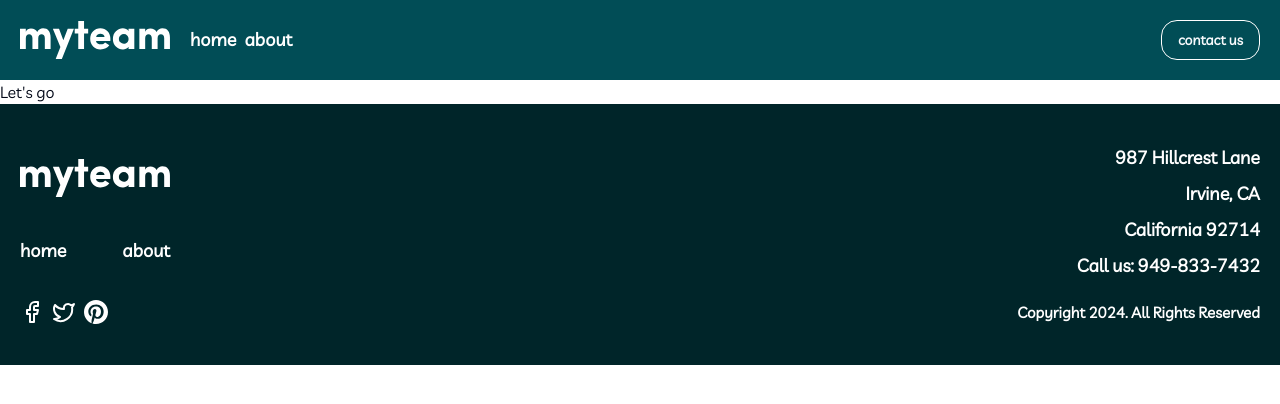
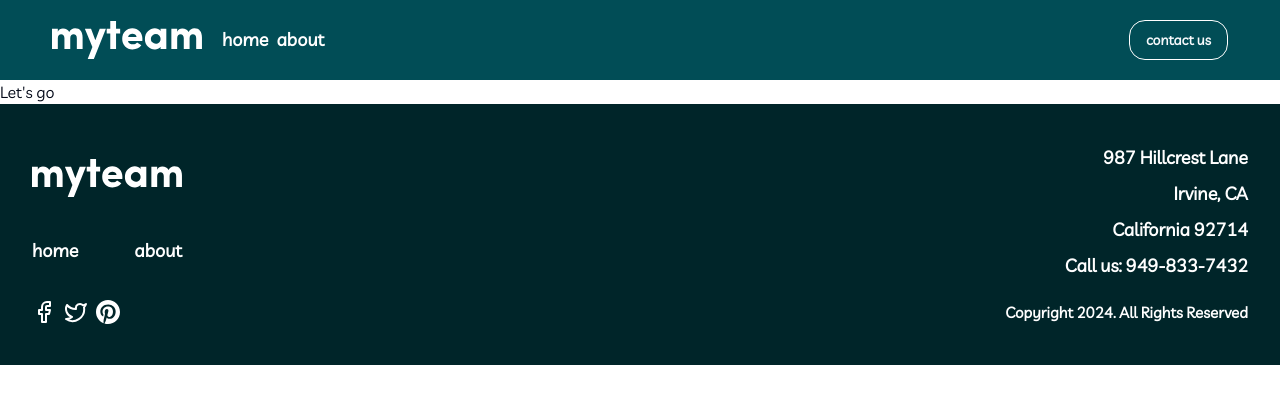
Before and after one commit to thiagomartns/myteam-multipage, a Next.js app: page / in a window 1280 px wide. Shown: the top 404 px of the page. Built offline with nearby package versions, Linux system fonts and the light colour scheme.

Commit message:
Feat: Create container div for sections

```diff
--- a/src/app/globals.css
+++ b/src/app/globals.css
@@ -125,5 +125,12 @@
       font-size: 0.95rem;
       line-height: 25px;
     }
+
+    .main-container {
+      display: flex;
+      justify-content: space-between;
+      width: 100%;
+      align-items: center;
+    }
   }
 }
--- a/src/components/footer/index.tsx
+++ b/src/components/footer/index.tsx
@@ -6,8 +6,9 @@ import { Facebook, Twitter } from "lucide-react";
 
 export const Footer = () => {
   return (
-    <section className="bg-dark-green flex flex-col gap-5 items-center justify-center py-10 text-white">
-      <div className="text-white flex flex-col gap-5 items-center sm:flex-row sm:justify-between sm:w-full sm:px-5">
+    <section className="bg-dark-green py-10 text-white">
+      <div className="main-container flex-col gap-5 lg:container lg:max-w-screen-xl">
+        <div className="text-white flex flex-col gap-5 items-center sm:flex-row sm:justify-between sm:w-full ">
           <div className="flex flex-col gap-2 sm:gap-10">
             <Image
               src={LogoImage}
@@ -27,7 +28,7 @@ export const Footer = () => {
             <p className="body-1">Call us: 949-833-7432</p>
           </div>
         </div>
-      <div className="flex flex-col gap-4 sm:flex-row sm:justify-between sm:w-full sm:px-5">
+        <div className="flex flex-col gap-4 sm:flex-row sm:justify-between sm:w-full">
           <ul className="flex gap-2 justify-center">
             <li>
               <Facebook />
@@ -41,6 +42,7 @@ export const Footer = () => {
           </ul>
           <p className="body-2">Copyright 2024. All Rights Reserved</p>
         </div>
+      </div>
     </section>
   );
 };
--- a/src/components/navigation/index.tsx
+++ b/src/components/navigation/index.tsx
@@ -5,7 +5,8 @@ import { ContactButton } from "../contact-button";
 
 export const Navigation = () => {
   return (
-    <div className="flex justify-between p-5 bg-midnight-green items-center">
+    <div className="p-5 bg-midnight-green">
+      <div className="main-container lg:container lg:max-w-screen-xl">
         <div className="flex gap-5 items-center">
           <Image
             src={LogoImage}
@@ -21,5 +22,6 @@ export const Navigation = () => {
         <Menu className="block sm:hidden" color="white" />
         <ContactButton />
       </div>
+    </div>
   );
 };
```
Lines whose indentation alone changed are shown as unchanged.
